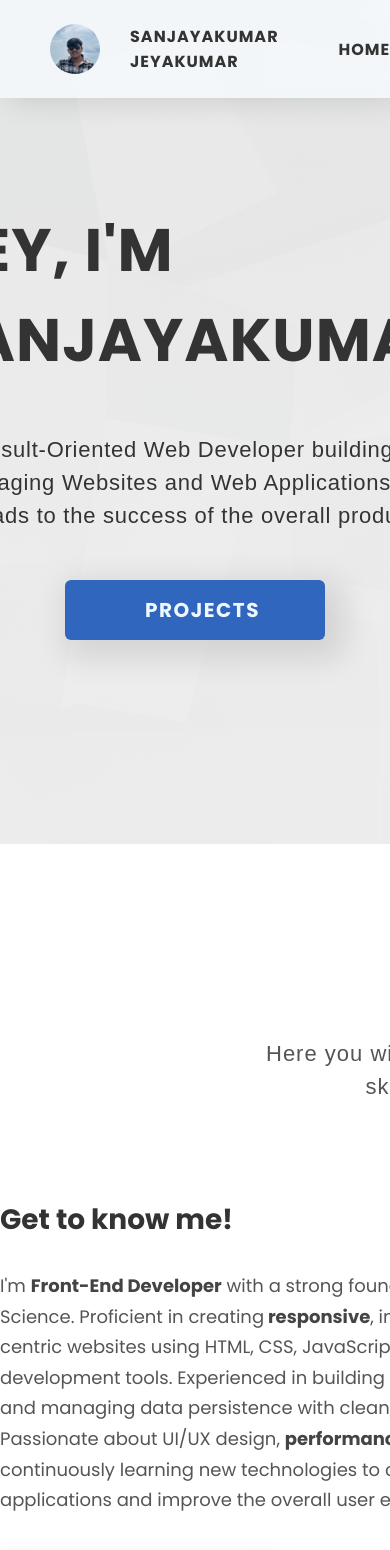
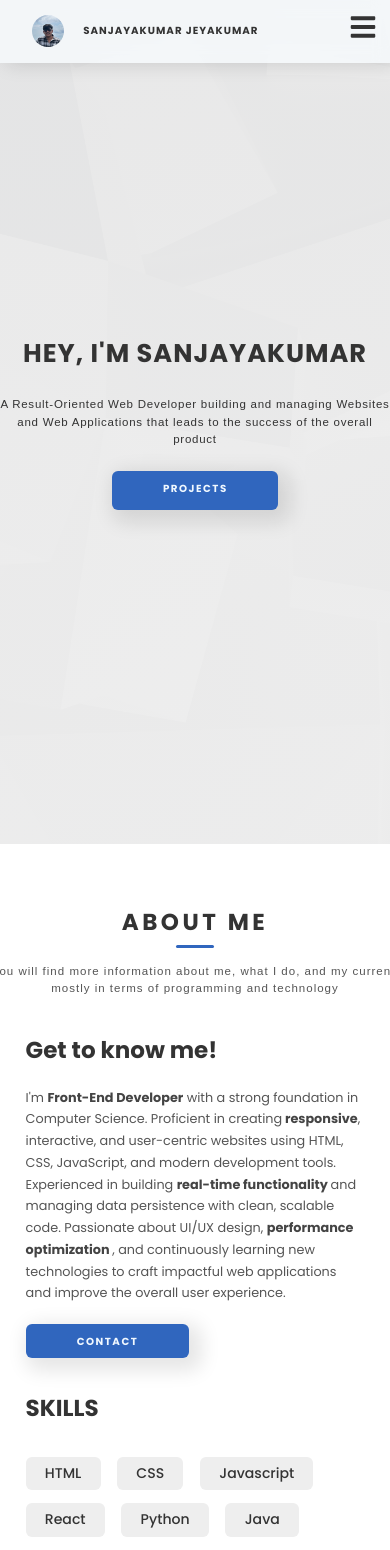
Before and after one commit to SanjayakumarJeyakumar/Portfolio-v1, a React (Create React App) app: page / in a window 390 px wide. Shown: the top 1550 px of the page. Built offline with nearby package versions, Linux system fonts and the light colour scheme.

Commit message:
added resposive design

```diff
--- a/src/AboutMeSection.js
+++ b/src/AboutMeSection.js
@@ -40,7 +40,9 @@ function GetToKnowMe() {
         continuously learning new technologies to craft impactful web
         applications and improve the overall user experience.
       </p>
-      <button className="blue-button">Contact</button>
+      <a href="#contact" className="blue-button">
+        Contact
+      </a>
     </div>
   );
 }
--- a/src/App.css
+++ b/src/App.css
@@ -3,7 +3,7 @@
 html {
   font-size: 62.5%;
   box-sizing: border-box;
-  behavior: smooth-scroll;
+  scroll-behavior: smooth;
 }
 
 body {
@@ -21,15 +21,14 @@ a {
   text-decoration: none;
 }
 
-/* Hide scrollbar but keep scroll functionality */
 .scroll-container {
   overflow: auto;
-  scrollbar-width: none; /* Firefox */
-  -ms-overflow-style: none; /* IE and Edge */
+  scrollbar-width: none;
+  -ms-overflow-style: none;
 }
 
 .scroll-container::-webkit-scrollbar {
-  display: none; /* Chrome, Safari, Opera */
+  display: none;
 }
 
 .margin-top-96 {
@@ -58,8 +57,8 @@ a {
 }
 
 .main-nav-container {
-  background-color: rgba(247, 250, 253, 0.8); /* optional blur effect */
-  backdrop-filter: blur(8px); /* makes it elegant */
+  background-color: rgba(247, 250, 253, 0.8);
+  backdrop-filter: blur(8px);
 }
 
 li {
@@ -83,7 +82,6 @@ ul {
 
 .main-nav-list-text {
   font-size: 1.6rem;
-  /* color: #3066be; */
   font-weight: 700;
   text-transform: uppercase;
   padding: 2.2rem 3rem;
@@ -107,6 +105,13 @@ ul {
   align-items: center;
 }
 
+.menu-toggle-btn {
+  background: none;
+  border: none;
+  cursor: pointer;
+  display: none;
+}
+
 /* ///////////////////// */
 /* /// Hero section //// */
 /* ///////////////////// */
@@ -121,8 +126,8 @@ ul {
   background-position: center;
   background-size: cover;
   background-repeat: no-repeat;
-  display: flex; /* flex container */
-  justify-content: center; /* center horizontally */
+  display: flex;
+  justify-content: center;
   align-items: center;
 }
 
@@ -165,6 +170,8 @@ ul {
   letter-spacing: 1.5px;
   border-radius: 6px;
   transition: all 0.3s;
+  text-align: center;
+
   box-shadow: 1rem 1rem 3rem 1rem rgba(0, 0, 0, 0.1);
 }
 
@@ -179,7 +186,9 @@ ul {
 /* ///////////////////// */
 
 .abtme-container {
-  width: 130rem;
+  width: 100%;
+  max-width: 130rem;
+  padding: 0 2rem;
   margin: 0 auto;
   margin-bottom: 9.6rem;
 }
@@ -223,9 +232,6 @@ ul {
   grid-template-columns: 1fr 1fr;
 }
 
-.gtkm-box {
-}
-
 .gtkm-header {
   font-size: 2.8rem;
   margin-bottom: 3rem;
@@ -247,7 +253,7 @@ ul {
   display: flex;
   flex-wrap: wrap;
   gap: 2rem 2.6rem;
-  padding: 2rem;
+  padding: 2rem 2rem 2rem 0;
   font-family: "YourPreferredFont", sans-serif;
   align-items: center;
 }
@@ -337,7 +343,9 @@ ul {
 /* ///////////////////// */
 
 .project-container {
-  width: 130rem;
+  width: 100%;
+  max-width: 130rem;
+  padding: 0 2rem;
   margin: 0 auto;
   margin-bottom: 9.6rem;
 }
@@ -403,15 +411,17 @@ ul {
 /* ///////////////////// */
 .contact-section {
   background-color: #000;
-  padding-bottom: 9.6rem;
+  padding-bottom: 7.2rem;
   padding-top: 9.6rem;
 }
 .contact-con {
   color: #ffffff;
   display: flex;
-  width: 130rem;
+  max-width: 130rem;
   margin: 0 auto;
   justify-content: space-between;
+  width: 100%;
+  padding: 0 2rem;
 }
 
 .contact-info {
@@ -458,3 +468,8 @@ ul {
 .con-icon {
   fill: #ffffff;
 }
+
+#about,
+#project {
+  scroll-margin-top: 12rem;
+}
--- a/src/App.js
+++ b/src/App.js
@@ -1,5 +1,6 @@
 import AboutMeSection from "./AboutMeSection";
 import "./App.css";
+import "./query.css";
 import Contact from "./Contact";
 import HeroSection from "./HeroSection";
 import MainNav from "./MainNav";
@@ -9,10 +10,18 @@ export default function App() {
   return (
     <div className="scroll-container">
       <MainNav />
-      <HeroSection />
-      <AboutMeSection />
-      <Projects />
-      <Contact />
+      <section id="home">
+        <HeroSection />
+      </section>
+      <section id="about">
+        <AboutMeSection />
+      </section>
+      <section id="project">
+        <Projects />
+      </section>
+      <section id="contact">
+        <Contact />
+      </section>
     </div>
   );
 }
--- a/src/HeroSection.js
+++ b/src/HeroSection.js
@@ -22,5 +22,9 @@ function HeroIntro() {
   );
 }
 function HeroButton() {
-  return <button className="blue-button">Projects</button>;
+  return (
+    <a href="#project" className="blue-button">
+      Projects
+    </a>
+  );
 }
--- a/src/MainNav.js
+++ b/src/MainNav.js
@@ -1,10 +1,21 @@
 import sanjayImage from "./Content/sanjay.jpg";
+import { useState } from "react";
+import { FaBars, FaTimes } from "react-icons/fa";
 
 export default function MainNav() {
+  const [open, setOpen] = useState(false);
   return (
     <div className="main-nav-container">
       <NavImgName />
-      <NavTextList />
+      <NavTextList open={open} setOpen={setOpen} />
+      <NavToggle setOpen={setOpen} open={open} />
+    </div>
+  );
+}
+function NavToggle({ open, setOpen }) {
+  return (
+    <div className="menu-toggle-btn" onClick={() => setOpen((prev) => !prev)}>
+      {open ? <FaTimes size={28} /> : <FaBars size={28} />}
     </div>
   );
 }
@@ -24,21 +35,33 @@ function NavImgName() {
   );
 }
 
-function NavTextList() {
+function NavTextList({ open, setOpen }) {
   return (
-    <ul class="main-nav-list-box">
-      <NavText>Home</NavText>
-      <NavText>About</NavText>
-      <NavText>Projects</NavText>
-      <NavText>Contact</NavText>
+    <ul class={`main-nav-list-box ${open ? "nav-open" : ""}`}>
+      <NavText link="home" setOpen={setOpen}>
+        Home
+      </NavText>
+      <NavText link="about" setOpen={setOpen}>
+        About
+      </NavText>
+      <NavText link="project" setOpen={setOpen}>
+        Projects
+      </NavText>
+      <NavText link="contact" setOpen={setOpen}>
+        Contact
+      </NavText>
     </ul>
   );
 }
 
-function NavText({ children, link }) {
+function NavText({ children, link, setOpen }) {
   return (
     <li className="main-nav-list-text">
-      <a href="#" className="main-nav-list-text-a">
+      <a
+        href={`#${link}`}
+        className="main-nav-list-text-a nav-mobile"
+        onClick={() => setOpen(false)}
+      >
         {children}
       </a>
     </li>
--- a/src/Projects.js
+++ b/src/Projects.js
@@ -85,8 +85,8 @@ function Project() {
             </a>
           </div>
         </div>
-        <div className="mac-img-wrapper">
-          <img src={MacImg3} alt="mac-img" className="mac-img" />
+        <div className="mac-img-wrapper do-up">
+          <img src={MacImg3} alt="mac-img" className="mac-img " />
         </div>
       </div>
       <div className="project-each-box">
--- /dev/null
+++ b/src/query.css
@@ -0,0 +1,230 @@
+/***********************/
+/**** Below 1344px *****/
+/***********************/
+
+@media (max-width: 84em) {
+  html {
+    font-size: 60%;
+  }
+}
+
+/***********************/
+/**** Below 1200px *****/
+/***********************/
+
+@media (max-width: 75em) {
+  html {
+    font-size: 56.25%;
+  }
+
+  .hero-header {
+    font-size: 5.6rem;
+    margin-bottom: 3.6rem;
+  }
+
+  .hero-into {
+    font-size: 1.8rem;
+    margin-bottom: 3.6rem;
+  }
+
+  .blue-button {
+    align-self: center;
+    justify-self: center;
+    /* display: block; */
+    margin: 0 auto;
+    padding: 1.5rem 8rem;
+    font-size: 1.6rem;
+    text-align: center;
+  }
+
+  #about,
+  #project {
+    scroll-margin-top: 10rem;
+  }
+
+  .abtme-header {
+    font-size: 3.6rem;
+  }
+
+  .abtme-info {
+    font-size: 1.8rem;
+  }
+
+  .gtkm-header {
+    font-size: 2.4rem;
+  }
+
+  .gtkm-info {
+    font-size: 1.6rem;
+  }
+  .abtme-box {
+    margin-bottom: 5.6rem;
+  }
+
+  .skill-text-box {
+    font-size: 1.8rem;
+  }
+
+  .project-each-box {
+    gap: 3rem;
+    margin-bottom: 6.4rem;
+  }
+}
+
+/***********************/
+/****  Below 944px *****/
+/***********************/
+
+@media (max-width: 59em) {
+  html {
+    font-size: 45%;
+  }
+}
+
+/***********************/
+/****  Below 704px *****/
+/***********************/
+
+@media (max-width: 44em) {
+  html {
+    font-size: 40%;
+  }
+  .abtme-2nd-section {
+    grid-template-columns: 1fr;
+  }
+  .gtkm-header {
+    font-size: 3.6rem;
+  }
+
+  .gtkm-info {
+    font-size: 2rem;
+  }
+
+  .abtme-container {
+    padding: 0 4rem;
+  }
+
+  .abtme-box {
+    margin-bottom: 5.6rem;
+  }
+
+  .skill-text-box {
+    font-size: 2.2rem;
+  }
+  .abtme-2nd-section {
+    gap: 6.4rem;
+  }
+
+  .project-each-box {
+    gap: 3rem;
+    margin-bottom: 6.4rem;
+    grid-template-columns: 1fr;
+    align-items: center;
+    justify-items: center;
+  }
+
+  .do-up {
+    grid-row: 1/-1;
+  }
+  .pro-2nd {
+    gap: 2.4rem;
+  }
+
+  .project-container {
+    padding: 0 4rem;
+  }
+
+  .pro-head {
+    align-self: center;
+  }
+
+  .pro-info {
+    align-self: center;
+  }
+  .pro-icon {
+    width: 4rem;
+    height: 4rem;
+  }
+
+  .pro-2nd {
+    align-items: center;
+  }
+}
+
+/***********************/
+/****  Below 544px *****/
+/***********************/
+
+@media (max-width: 34em) {
+  .main-nav-list-box {
+    position: absolute;
+    background-color: rgba(255, 255, 255, 0.95);
+    /* -webkit-backdrop-filter: blur(100px); */
+    backdrop-filter: blur(10px);
+    width: 100%;
+    height: 100vh;
+    top: 0;
+    left: 0;
+    transform: translateX(100%);
+
+    display: flex;
+    flex-direction: column;
+    gap: 5.6rem;
+    align-items: center;
+    justify-content: center;
+    transition: all 0.5s ease-in;
+
+    opacity: 0;
+    pointer-events: none;
+    visibility: hidden;
+  }
+
+  .nav-open.main-nav-list-box {
+    opacity: 1;
+    pointer-events: auto;
+    visibility: visible;
+    transform: translateX(0);
+  }
+
+  .menu-toggle-btn {
+    display: block;
+  }
+
+  .menu-toggle-btn {
+    display: block;
+    position: fixed;
+    top: 2rem;
+    right: 2rem;
+    z-index: 1000;
+    background: none;
+    border: none;
+    cursor: pointer;
+  }
+
+  .nav-mobile {
+    font-size: 4rem;
+  }
+
+  .hero-header {
+    font-size: 4.8rem;
+    margin-bottom: 3.6rem;
+  }
+}
+
+/***********************/
+/****  Below 440px *****/
+/***********************/
+
+@media (max-width: 29em) {
+  .hero-header {
+    font-size: 4rem;
+    margin-bottom: 3.6rem;
+  }
+
+  .contact-con {
+    flex-direction: column;
+  }
+  .contact-header {
+    margin-top: 3.5rem;
+  }
+}
```
